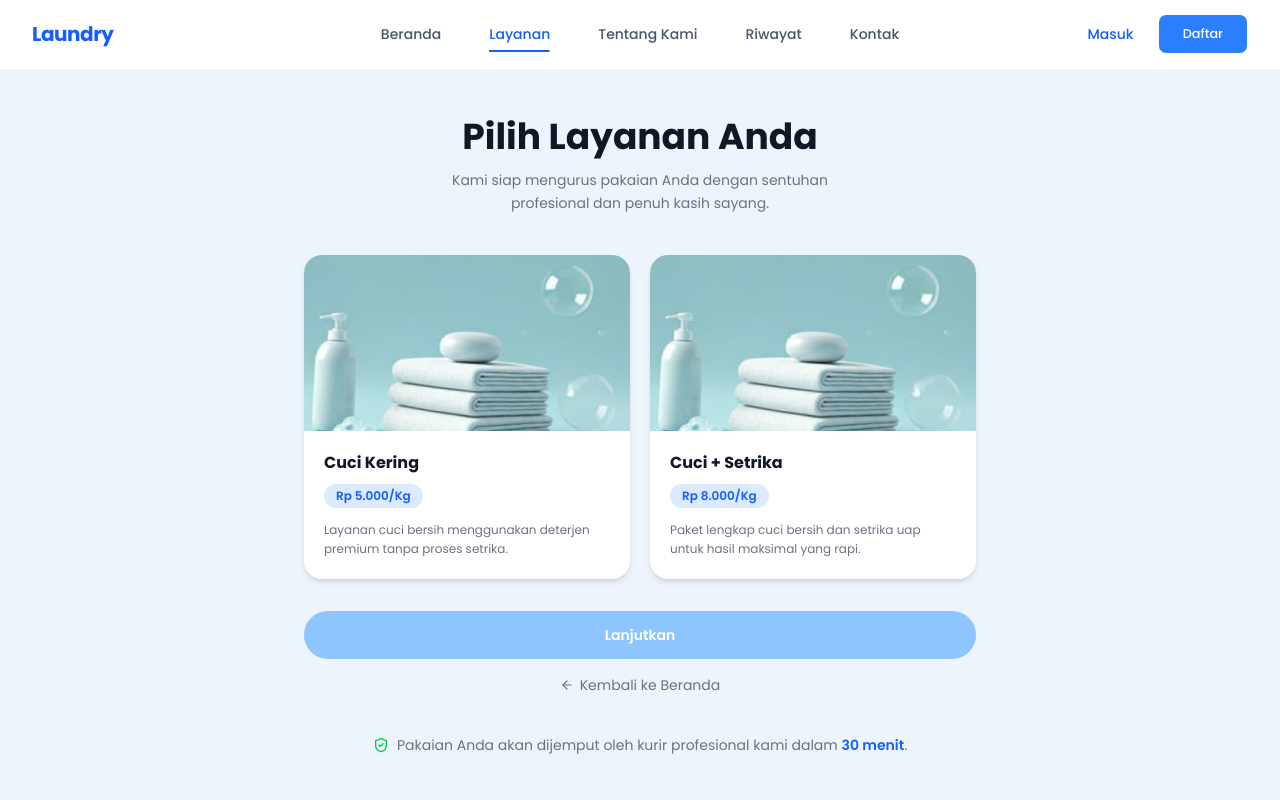
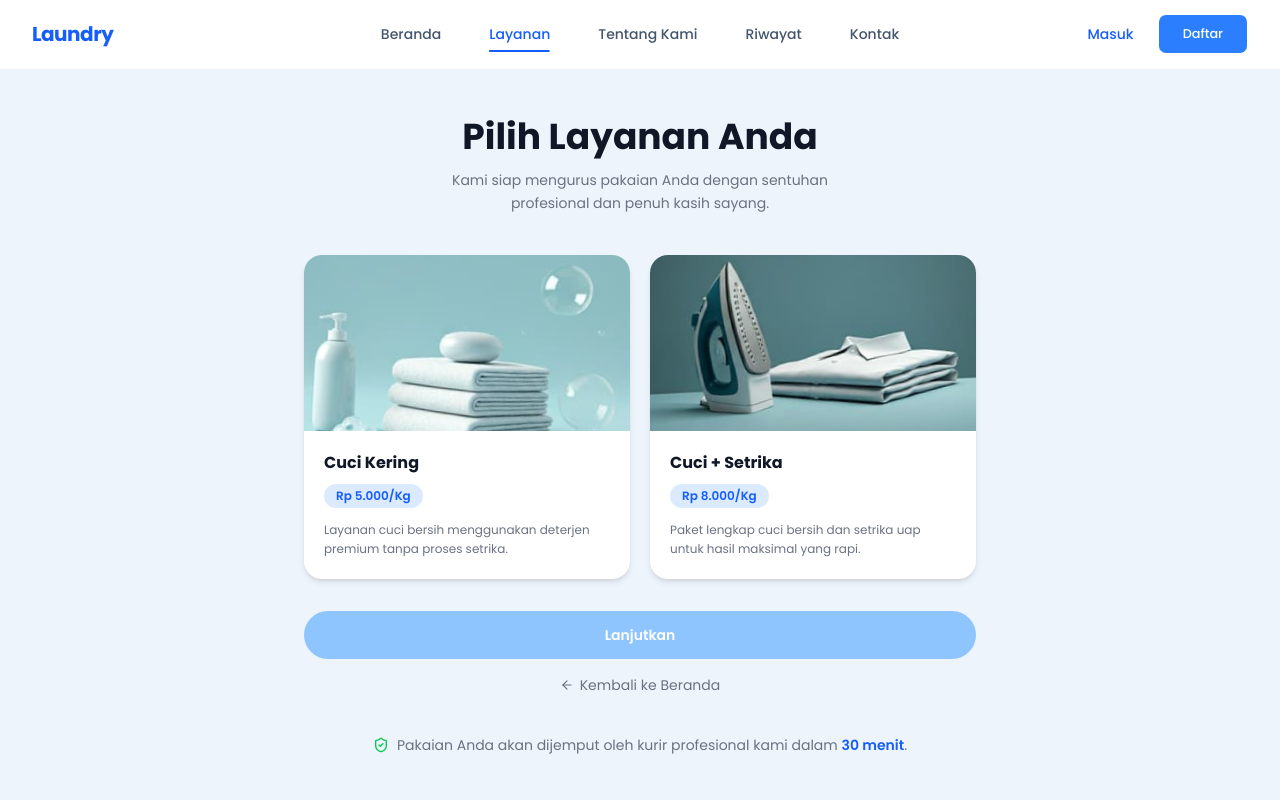
Before and after one commit to Varaaa-arch/WCC_UMKM-Laundry_Digital_Solution, a Next.js app: page /layanan in a window 1280 px wide. Shown: the top 800 px of the page. Built offline with nearby package versions, Linux system fonts and the light colour scheme.

Commit message:
feat: change the endpoint /layanan ui

```diff
--- a/src/app/layanan/page.tsx
+++ b/src/app/layanan/page.tsx
@@ -33,7 +33,7 @@ const SERVICES: ServiceCard[] = [
     description: "Paket lengkap cuci bersih dan setrika uap untuk hasil maksimal yang rapi.",
     price: 8000,
     priceUnit: "Kg",
-    image: "/images/layanan-image/cuci-setrika.png",
+    image: "/images/layanan-image/cuci-dan-setrika.png",
   },
 ];
 
@@ -86,6 +86,7 @@ export default function LayananPage() {
                     src={svc.image}
                     alt={svc.title}
                     fill
+                    sizes="(max-width: 640px) 100vw, 50vw"
                     className="object-cover transition-transform duration-300 group-hover:scale-105"
                   />
                 </div>
```
Also changed, not shown: public/images/layanan-image/cuci-dan-setrika.png (added), public/images/layanan-image/cuci-setrika.png (deleted).
